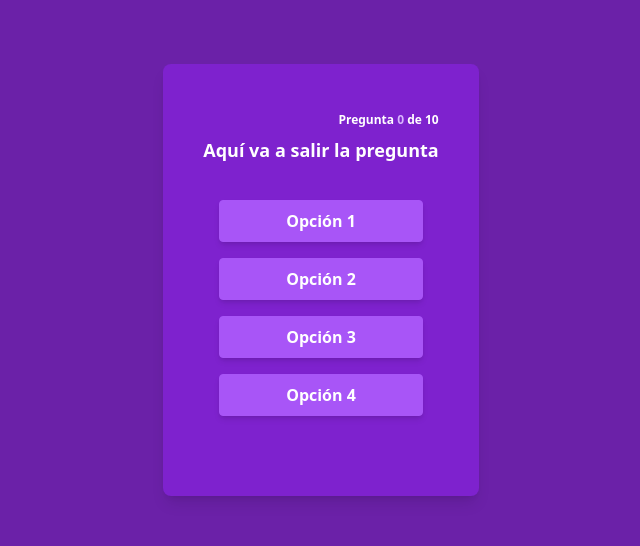
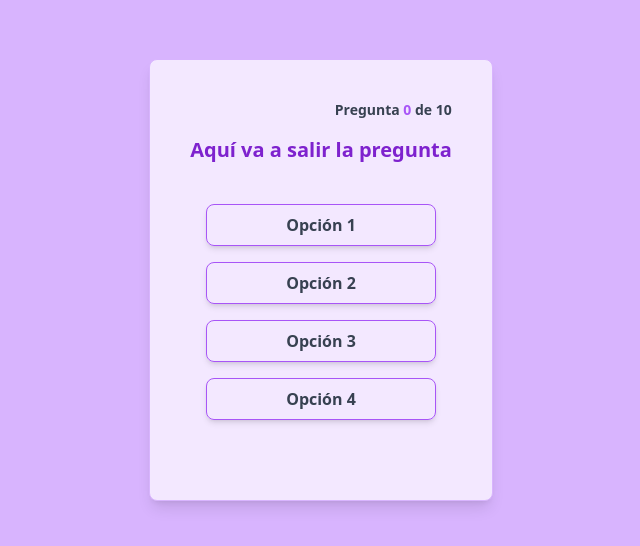
Before and after one commit to Alpego05/Trivia-2apis, a website with bundled scripts: page src/pages/game.html in a window 1280 px wide. Shown: the part 120-666 px from the top of the page, without its empty margins (319-959 px from the left). Built offline with nearby package versions, Linux system fonts and the light colour scheme; no server answers.

Commit message:
game tailwind

```diff
--- a/src/pages/game.html
+++ b/src/pages/game.html
@@ -6,66 +6,44 @@
     <meta name="viewport" content="width=device-width, initial-scale=1.0">
     <title>Trivia Game</title>
     <script src="https://cdn.tailwindcss.com"></script>
-    <!-- <link rel="stylesheet" href="./.css"> -->
+    <link rel="stylesheet" href="./assets/remixicon/remixicon.css" />
 </head>
 
-<body class="bg-purple-800 text-white min-h-screen flex items-center justify-center">
-    <div class="bg-purple-700 p-10 rounded-lg shadow-lg max-w-lg text-center">
-        <!-- <h1 class="text-2xl font-bold mb-5">Trivia Game</h1> -->
-        <p class="text-white text-right font-semibold text-xs mt-2 mb-2">
-            Pregunta <span id="num_answer" class="text-purple-300 font-bold">0</span> de 10
+<body class="bg-purple-300 text-gray-800 min-h-screen flex items-center justify-center">
+    <div class="bg-purple-100 p-10 rounded-lg shadow-lg max-w-lg text-center border border-purple-300 my-3">
+        <p class="text-gray-700 text-right font-semibold text-sm mb-4">
+            Pregunta <span id="num_answer" class="text-purple-500 font-bold">0</span> de 10
         </p>
-        <p id="question" class="text-lg font-semibold mb-5">Aquí va a salir la pregunta</p>
+        <p id="question" class="text-xl font-bold mb-6 text-purple-700">Aquí va a salir la pregunta</p>
 
+        <!-- Opciones de Respuesta -->
         <div id="answers" class="flex flex-col gap-4 p-4 max-w-sm mx-auto">
             <button id="option1"
-                class="border border-purple-500 bg-purple-500 hover:bg-purple-600 text-white font-bold py-2 px-4 rounded shadow-md transition-all duration-300">
+                class="border border-purple-500 text-gray-700 font-semibold py-2 px-4 rounded-lg shadow-md hover:text-pink-600 hover:bg-purple-500 transition-all duration-300">
                 Opción 1
             </button>
             <button id="option2"
-                class="border border-purple-500 bg-purple-500 hover:bg-purple-600 text-white font-bold py-2 px-4 rounded shadow-md transition-all duration-300">
+                class="border border-purple-500 text-gray-700 font-semibold py-2 px-4 rounded-lg shadow-md hover:text-yellow-600 hover:bg-purple-500 transition-all duration-300">
                 Opción 2
             </button>
             <button id="option3"
-                class="border border-purple-500 bg-purple-500 hover:bg-purple-600 text-white font-bold py-2 px-4 rounded shadow-md transition-all duration-300">
+                class="border border-purple-500 text-gray-700 font-semibold py-2 px-4 rounded-lg shadow-md hover:text-green-600 hover:bg-purple-500 transition-all duration-300">
                 Opción 3
             </button>
-
             <button id="option4"
-                class="border border-purple-500 bg-purple-500 hover:bg-purple-600 text-white font-bold py-2 px-4 rounded shadow-md transition-all duration-300">
+                class="border border-purple-500 text-gray-700 font-semibold py-2 px-4 rounded-lg shadow-md hover:text-blue-600 hover:bg-purple-500 transition-all duration-300">
                 Opción 4
             </button>
-
-
-
-        </div>
-        <div id="img_container" class="flex justify-center items-center mt-6">
-
         </div>
 
-
-
-
-
-
-
-
-
-
-
-        <!-- poner preguntas de verdadero falso, no tocar -->
-        <!-- <div id="boolean" class="flex flex-col gap-3"> -->
-        <!-- <button id="option-true" class="bg-purple-500 hover:bg-purple-600 text-white font-bold py-2 px-4 rounded transition-all duration-300">True</button> -->
-        <!-- <button id="option-false" class="bg-purple-500 hover:bg-purple-600 text-white font-bold py-2 px-4 rounded transition-all duration-300">False </button> -->
-        <!-- </div> -->
-
-
-        <!-- <button id="submit" class="mt-5 bg-purple-800 hover:bg-purple-900 text-white font-bold py-2 px-6 rounded transition-all duration-300">Submit</button> -->
-
+        <!-- Contenedor de Imagen -->
+        <div id="img_container" class="flex justify-center items-center mt-6">
+            <!-- Aquí puedes agregar una imagen si es necesario -->
+        </div>
     </div>
 
     <script type="module" src="../js/script.js"></script>
-    <script  src="../js/questions.js"></script>
+    <script src="../js/questions.js"></script>
 </body>
 
 </html>
```
